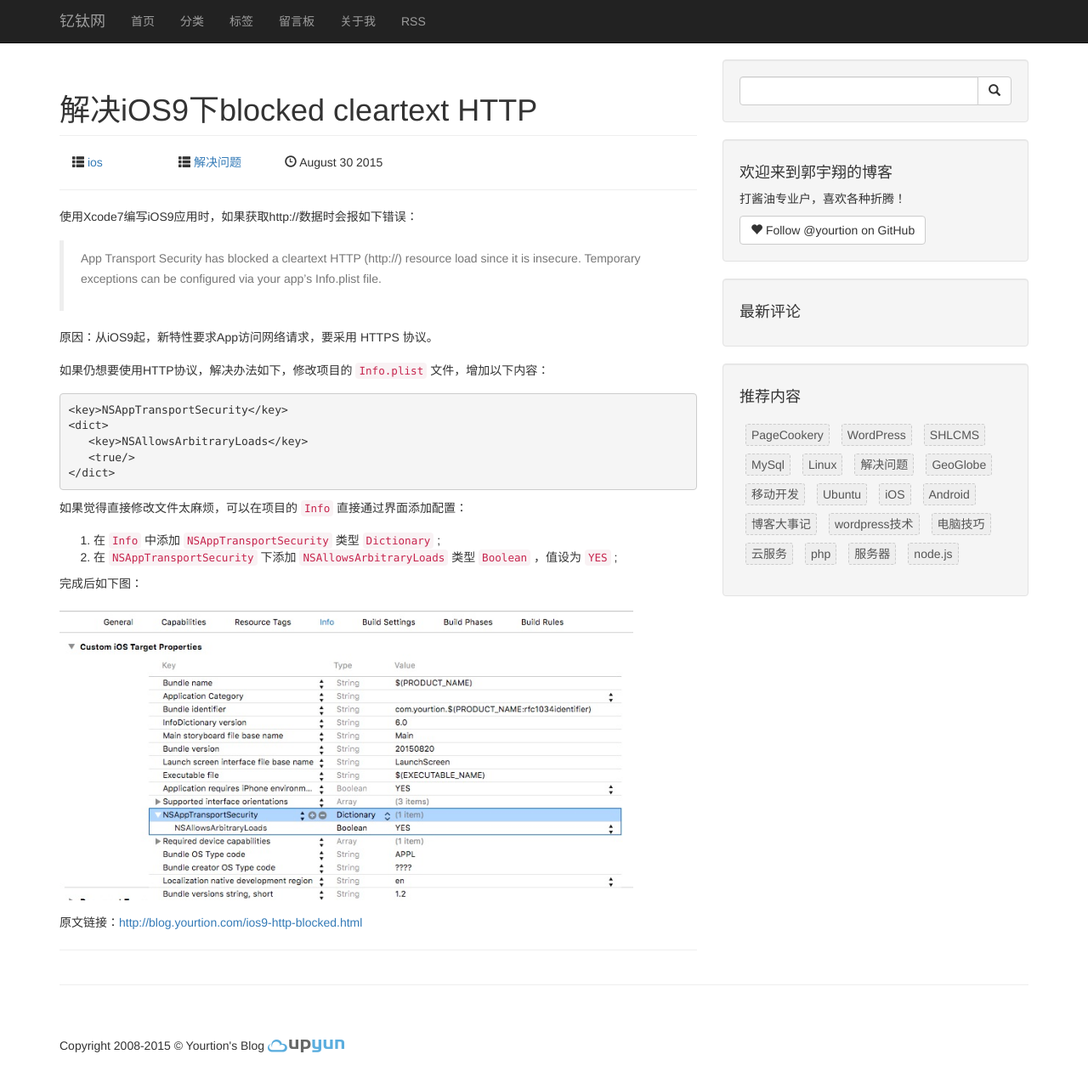
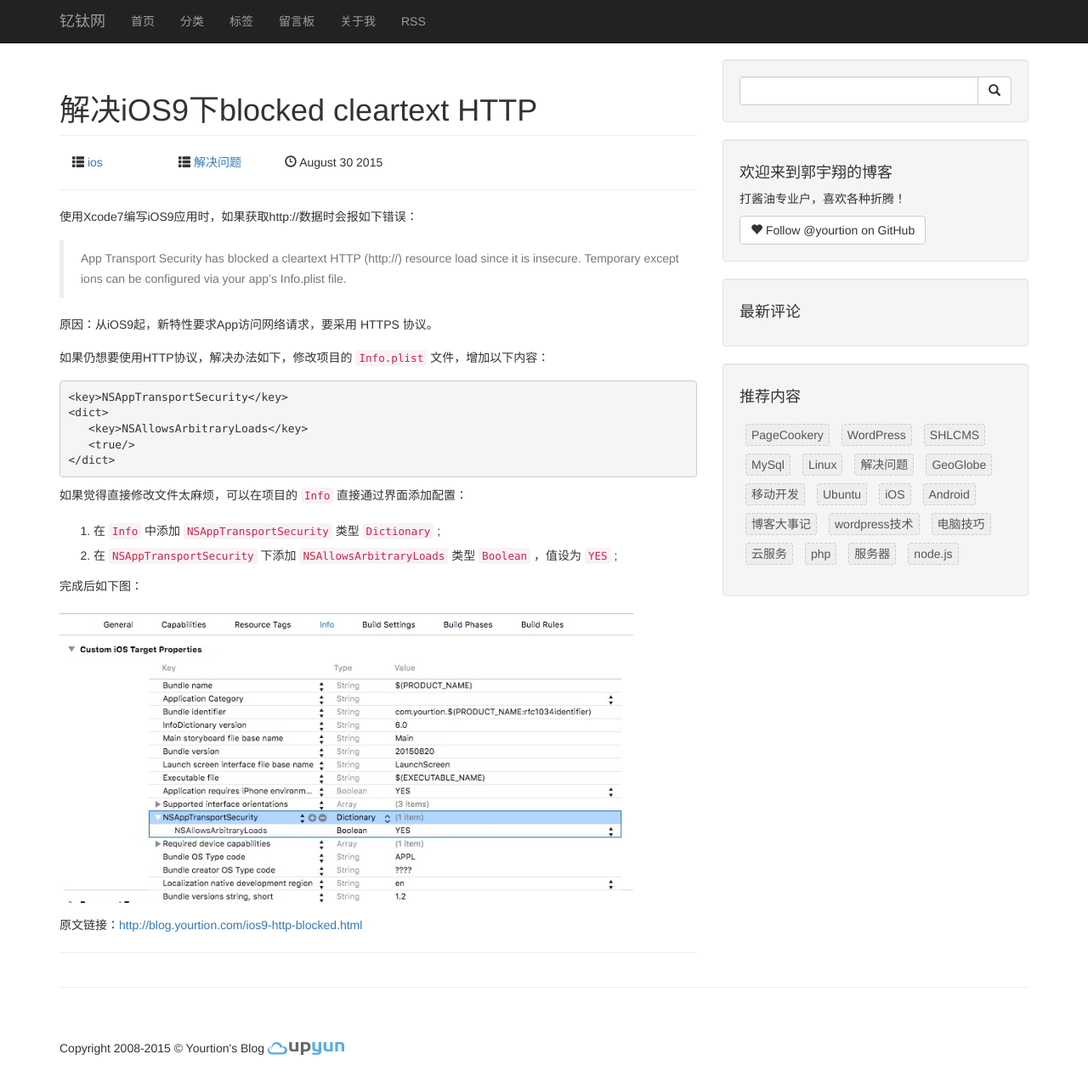
Before and after one commit to yourtion/yourtion.github.io, a Jekyll site: the page built from _posts/2015/08/2015-08-30-ios9-http-blocked.md, in a window 1280 px wide and 1318 px high. Shown: the top 1281 px of the window at 85% size. Built offline with Jekyll 4.4.1, drawn with Linux system fonts in a browser that asks for light colours; Markdown is read by kramdown in place of the engine named in the settings; comment, search, counter and statistics services are not loaded.

Commit message:
update style

```diff
--- a/assets/css/my_style.css
+++ b/assets/css/my_style.css
@@ -44,6 +44,17 @@
 	overflow: hidden;
 	line-height: 170%;
 	margin: 0 0 15px;
+	word-break: break-all;
+}
+#page-content blockquote p {
+	margin-bottom: 0;
+}
+
+#page-content ol li {
+	line-height: 200%;
+}
+#page-content ul li {
+	line-height: 150%;
 }
 #page-content h2,
 #page-content h3,
```
